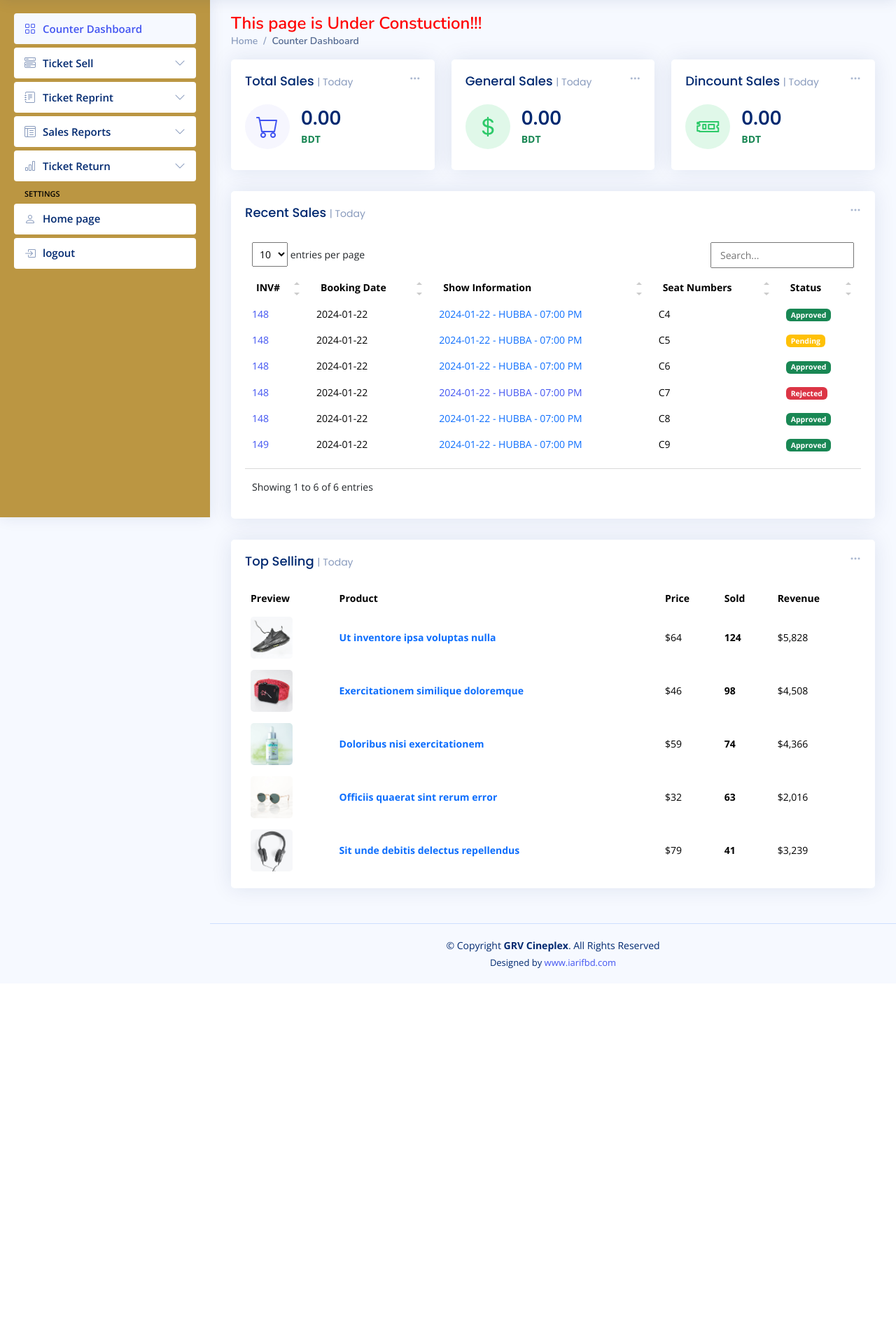
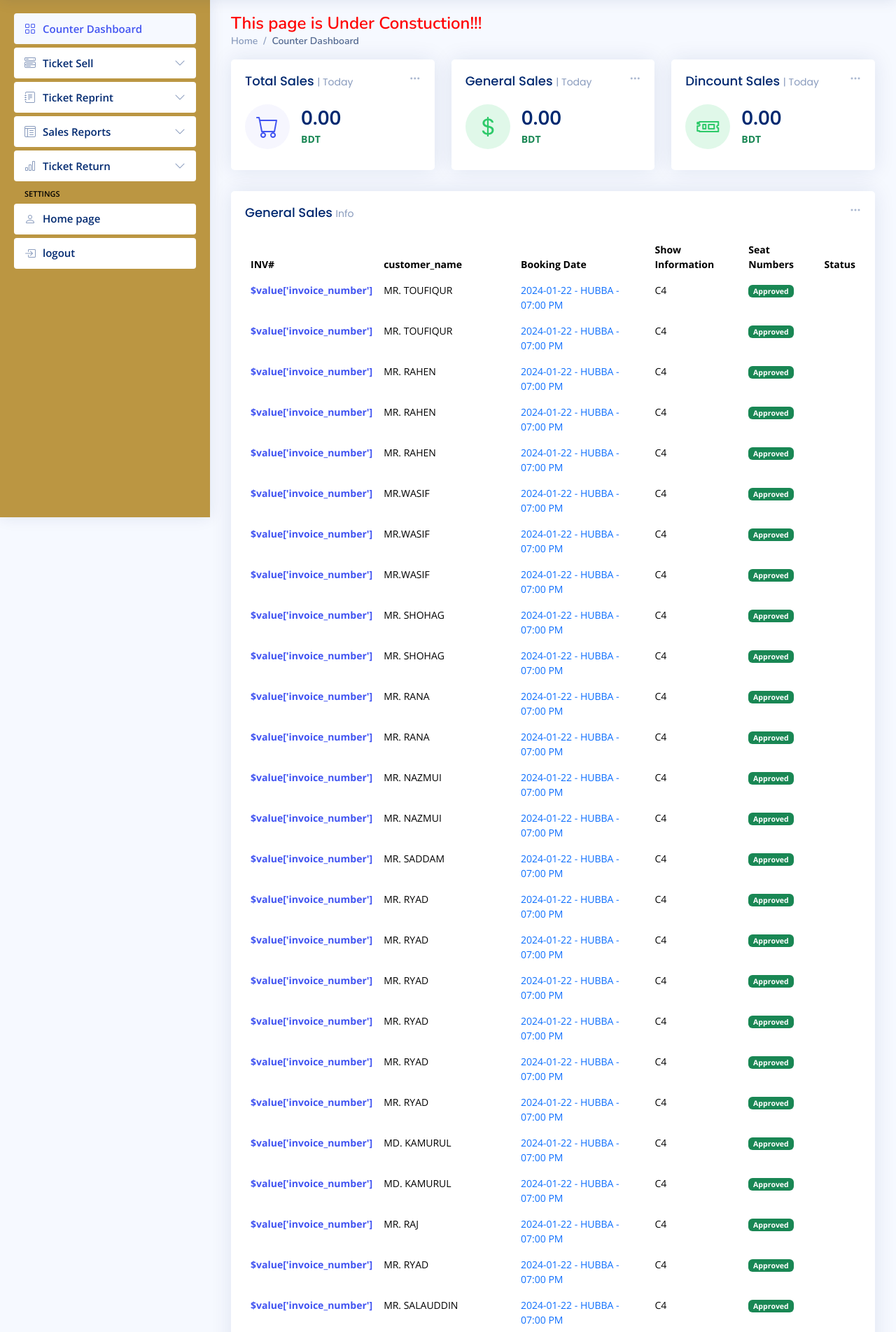
Before and after one commit to arifgrv/OMT, a CodeIgniter app: page /OMT/counter in a window 1280 px wide. Shown: the part 61-1964 px from the top of the page at 70% size. Before the commit the page ends 1445 px from the top, so only its background shows below. Run offline with CodeIgniter, Linux system fonts and the light colour scheme; data comes from the database, SQL or seed files in the repository; data that the repository does not hold is empty; some libraries are stand-ins or nearby versions.

Commit message:
ticket info row db
ticket info row db

```diff
--- a/application/controllers/Welcome.php
+++ b/application/controllers/Welcome.php
@@ -27,6 +27,8 @@ class Welcome extends CI_Controller {
 	public function counterdashboard(){
 		$today=date('Y-m-d');
         $data['TodaysOnlineSales']=$this->Counter_model->TodaysOnlineSales($today);
+        $data['GSales']=$this->Counter_model->GSales();
+        $data['DSales']=$this->Counter_model->DSales();
 		$this->load->view('counter/admin_dashboard',$data);
 	}
 
--- a/application/models/Counter_model.php
+++ b/application/models/Counter_model.php
@@ -16,5 +16,18 @@ class Counter_model extends CI_Model {
         return count($query);
     }
 
+    public function GSales(){
+        $this->db->select('*');
+        $this->db->from('reservationrecord');
+        $query  = $this->db->get()->result_array();
+        return $query;
+    }
+    public function DSales(){
+        $this->db->select('*');
+        $this->db->from('discountreservationrecord');
+        $query  = $this->db->get()->result_array();
+        return $query;
+    }
+
 }
 ?>
--- a/application/views/counter/submain/lsc.php
+++ b/application/views/counter/submain/lsc.php
@@ -125,12 +125,13 @@
                 </div>
 
                 <div class="card-body">
-                  <h5 class="card-title">Recent Sales <span>| Today</span></h5>
+                  <h5 class="card-title">General  Sales <span>Info</span></h5>
 
                   <table class="table table-borderless datatable">
                     <thead>
                       <tr>
                         <th scope="col">INV#</th>
+                        <th scope="col">customer_name</th>
                         <th scope="col">Booking Date</th>
                         <th scope="col">Show Information</th>
                         <th scope="col">Seat Numbers</th>
@@ -138,6 +139,15 @@
                       </tr>
                     </thead>
                     <tbody>
+                      <?php foreach ($GSales as $key => $value): ?>
+                      <tr>
+                        <th scope="row"><a href="<?php echo base_url('index.php/reprint/'.$value['invoice_number']);?>">$value['invoice_number']</a></th>
+                        <td><?php echo $value['customer_name']; ?></td>
+                        <td><a href="#" class="text-primary">2024-01-22 - HUBBA - 07:00 PM</a></td>
+                        <td>C4</td>
+                        <td><span class="badge bg-success">Approved</span></td>
+                      </tr>
+                      <?php endforeach ?>
                       <tr>
                         <th scope="row"><a href="#">148</a></th>
                         <td>2024-01-22</td>
```
